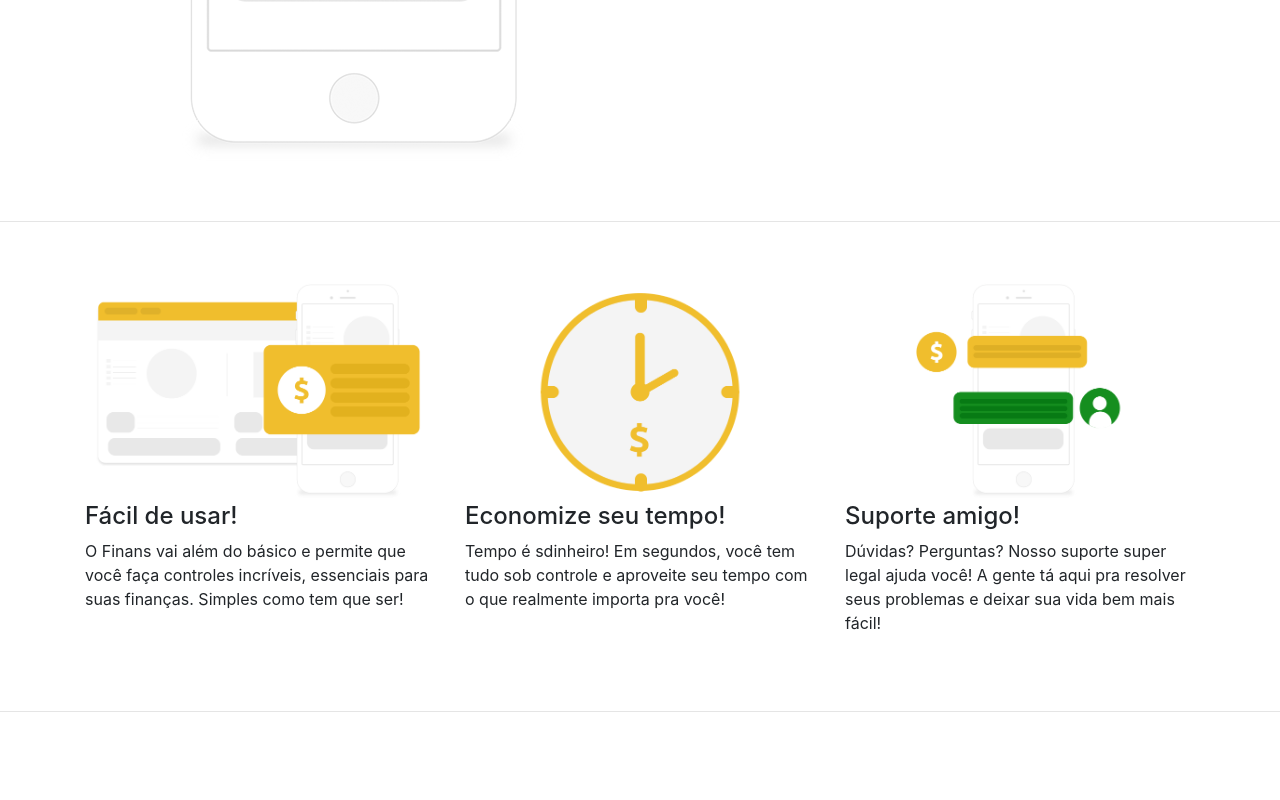
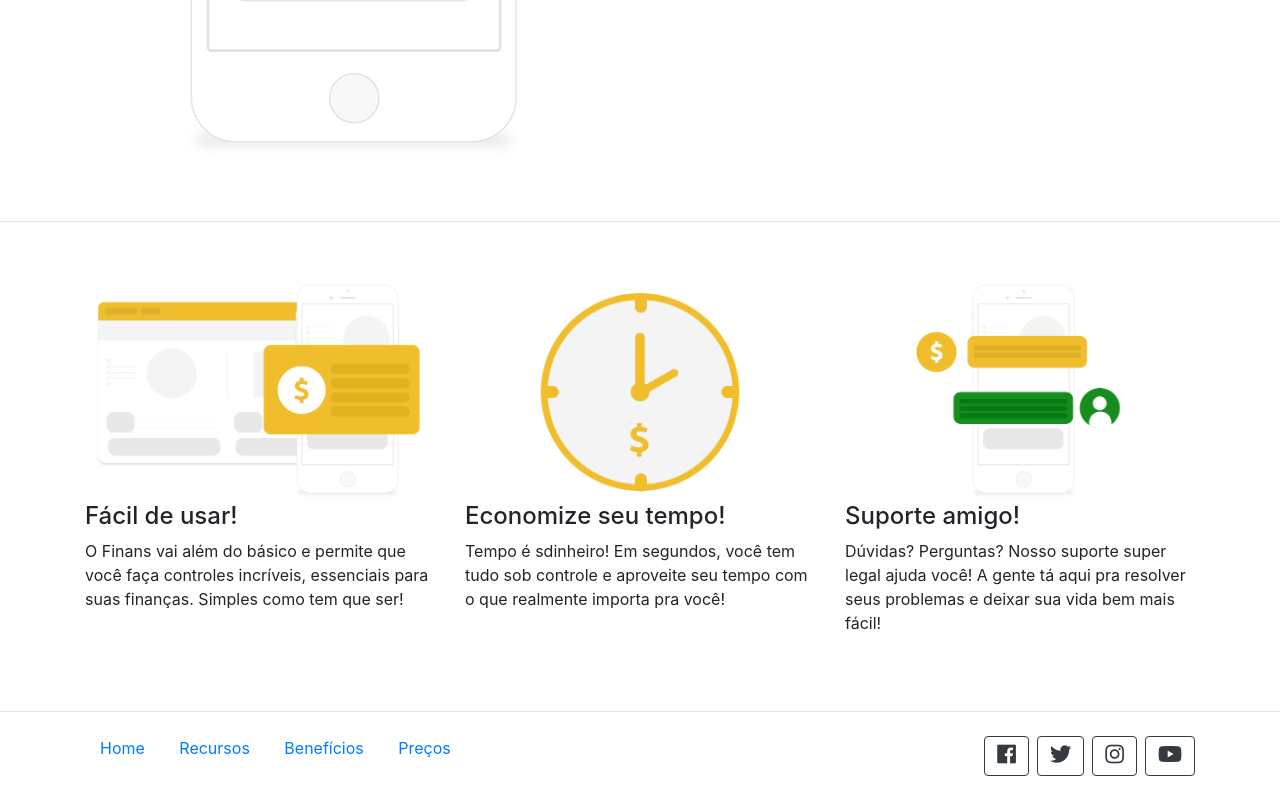
Before and after one commit to 13roger10/site-finans-financas-pessoais, a plain HTML site: page index.html in a window 1280 px wide. Shown: the part 1632-2432 px from the top of the page. Before the commit the page ends 2344 px from the top, so only its background shows below. Drawn offline with nearby package versions, Linux system fonts and the light colour scheme.

Commit message:
finalizado
finalizado roda pé com todos componentes.

```diff
--- a/css/estilo.css
+++ b/css/estilo.css
@@ -6,3 +6,6 @@
     padding: 60px 0px;
     border-bottom:1px solid #e5e5e5;
 }
+footer p a {
+    margin: 5px 15px;
+}
--- a/index.html
+++ b/index.html
@@ -118,7 +118,7 @@
         </div>
       </div>
     </section><!--Fim seção juros-->
-    <section class="caixa"><!--Inicio seção facil de usar-->
+    <section class="caixa"><!--Inicio seção recursos-->
       <div class="container">
         <div class="row">
           <div class="col-md-4">
@@ -144,7 +144,36 @@
           </div>
         </div>
       </div>
-    </section><!--Fim seção facil de usar-->
+    </section><!--Fim seção recursos-->
+    <footer class="mt-4 mb-4">
+      <div class="container">
+        <div class="row">
+          <div class="col-md-8">
+            <p>
+              <a href="">Home</a>
+              <a href="">Recursos</a>
+              <a href="">Benefícios</a>
+              <a href="">Preços</a>
+            </p>
+          </div>
+          <div class="col-md-4 d-flex justify-content-end">
+            <a href="" class="btn btn-outline-dark ml-2">
+              <i class="fab fa-facebook fa-lg"></i>
+            </a>
+            <a href="" class="btn btn-outline-dark ml-2">
+              <i class="fab fa-twitter fa-lg"></i>
+            </a>
+            <a href="" class="btn btn-outline-dark ml-2">
+              <i class="fab fa-instagram fa-lg"></i>
+            </a>
+            <a href="" class="btn btn-outline-dark ml-2">
+              <i class="fab fa-youtube fa-lg"></i>
+            </a>
+          </div>
+        </div>
+      </div>
+
+    </footer>
 
 
     <!-- JavaScript (Opcional) -->
```
